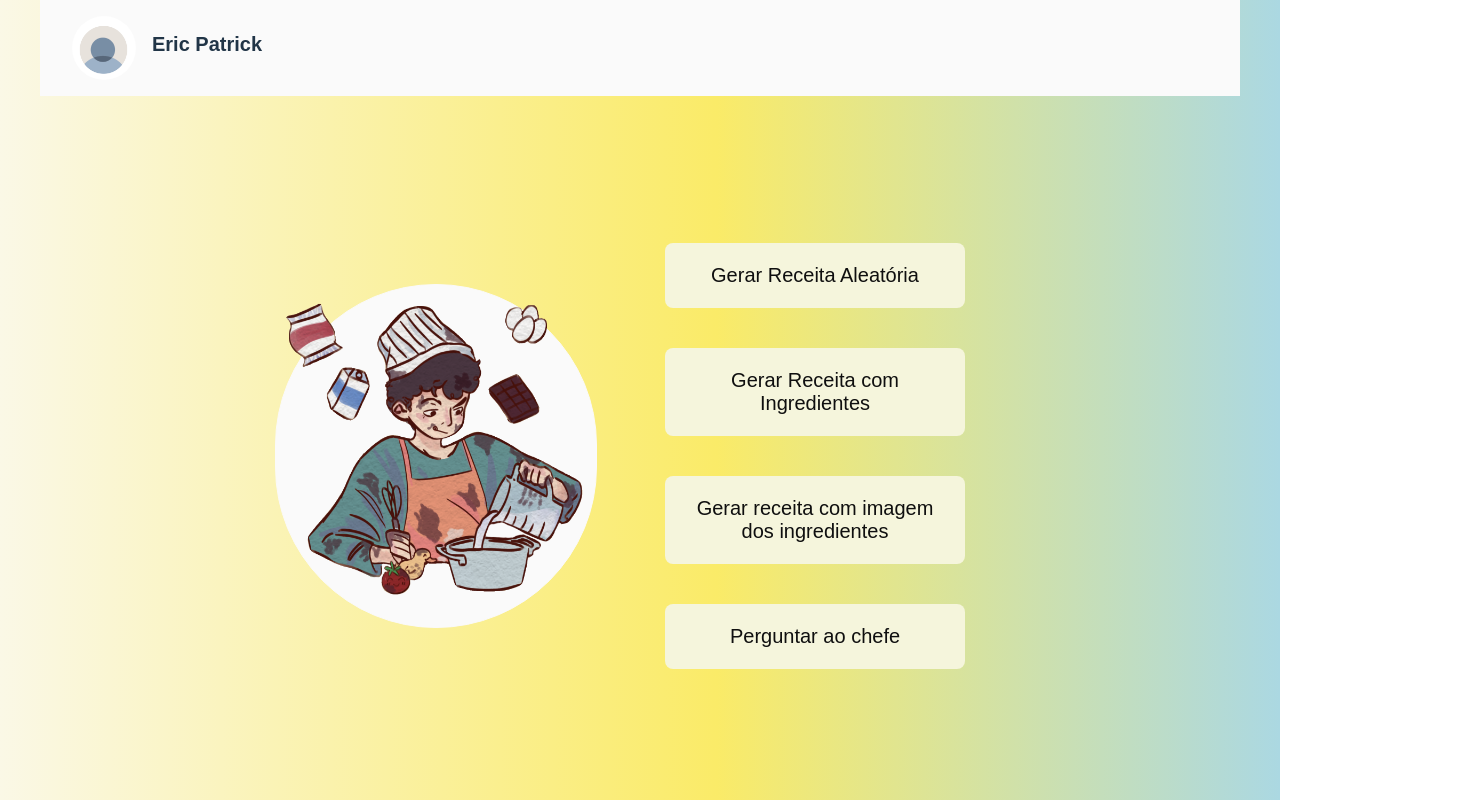
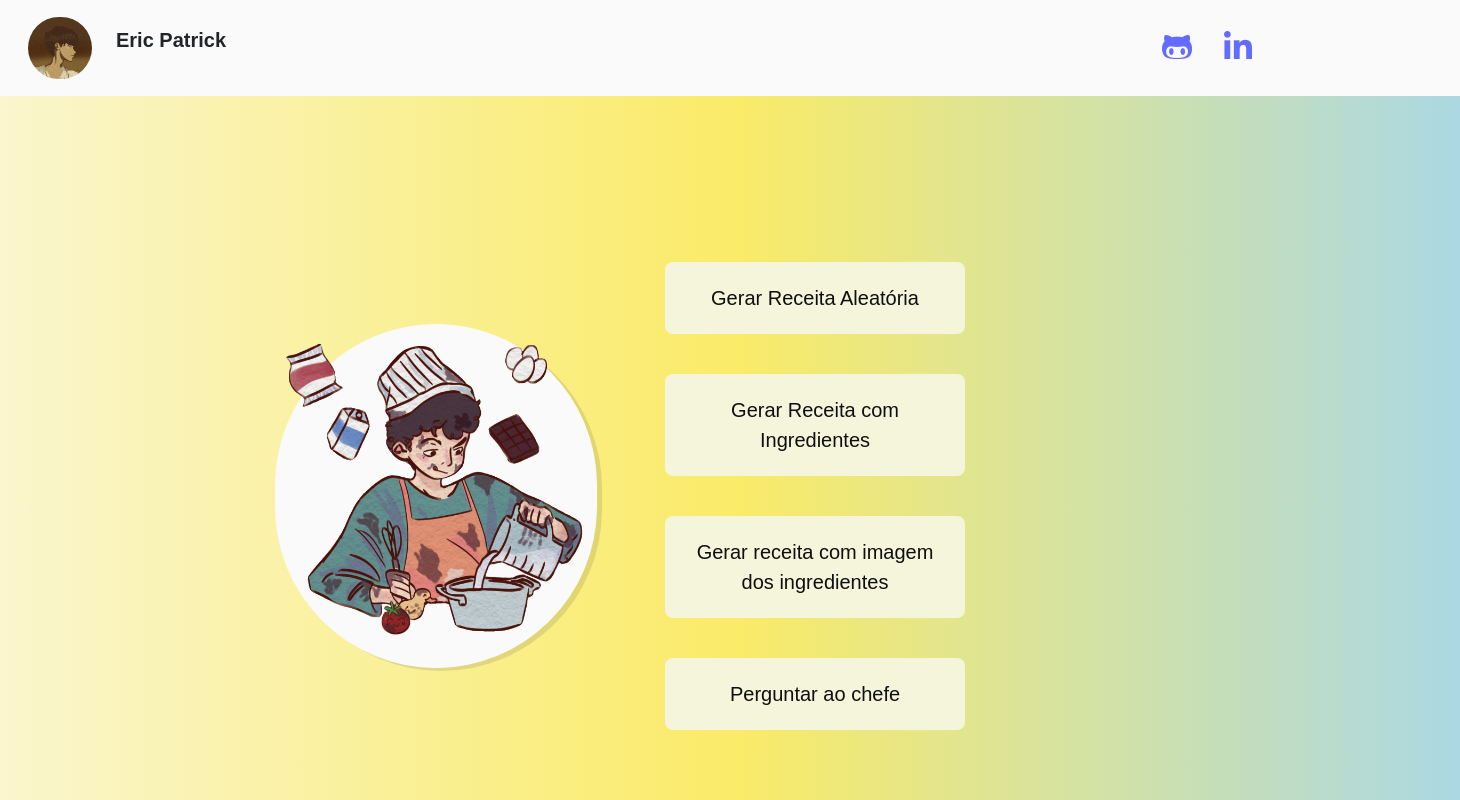
Before and after one commit to pattchvs/quick-ai-chef, a React (Vite) app: page / in a window 1280 px wide. Shown: the top 800 px of the page, 1460 px wide, since content can reach past the window. Built offline with nearby package versions, Linux system fonts and the light colour scheme.

Commit message:
Atualizações visuais 3

```diff
--- a/index.html
+++ b/index.html
@@ -5,6 +5,10 @@
     <link rel="icon" type="image/svg+xml" href="icon.jpg" />
     <meta name="viewport" content="width=device-width, initial-scale=1.0" />
     <title>Quick AI Chef</title>
+ <!-- Bootstrap CSS -->
+ <link href="https://stackpath.bootstrapcdn.com/bootstrap/5.3.0/css/bootstrap.min.css" rel="stylesheet">
+ <!-- FontAwesome CSS -->
+ <link rel="stylesheet" href="https://cdnjs.cloudflare.com/ajax/libs/font-awesome/6.4.0/css/all.min.css">
   </head>
   <body>
     <div id="root"></div>
--- a/src/App.jsx
+++ b/src/App.jsx
@@ -6,7 +6,7 @@ import { GoogleGenerativeAI } from "@google/generative-ai";
 import RecipeGenerator from './components/RecipeGenerator';
 import Doubt from './components/Doubt';
 import mainImage from './assets/mainImage.png'
-import profilePic from './assets/profilePic.png'
+import profilePic from './assets/profilePic.jpg'
 import RecipeImage from './components/RecipeImage';
 import './styles.css';
 import BackBtn from './components/BackBtn';
@@ -14,7 +14,7 @@ import BackBtn from './components/BackBtn';
 
 
 const App = () => {
-  const genAI = new GoogleGenerativeAI("Sua chave da API")
+  const genAI = new GoogleGenerativeAI("AIzaSyDzgqhLmHHDQUXVriROzzyAaEZvmVRaJmA")
   const [recipe, setRecipe] = useState('');
   const [loading, setLoading] = useState(false);
 
@@ -24,13 +24,19 @@ const App = () => {
 
     const model = genAI.getGenerativeModel({ model: "gemini-1.5-pro-latest" });
 
-    const prompt = `Faça uma receita gostosa, nutritiva e criativa usando os seguintes ingredientes: ${ingredients}. Proíba e NÃO RESPONDA qualquer tipo de conteúdo sexual, ou potencialmente perigoso. Envie apenas com as tags html e no final uma tabela nutricional. Envie o texto sem o DOCTYPE, sem a tag <HTML>, sem <HEAD>, sem <BODY> e <FOOTER>. Use apenas tags simples como H2, P, etc de HTML Semântico. A receita fará parte apenas de uma parte do site, NÃO É UM SITE NOVO. OU SEJA, NÃO É UM ARQUIVO DE HTML NOVO. Modelo de exemplo de como você deve responder, siga ele ESTRITAMENTE: <div class=\"recipe\"><h1>Nome da Receita</h1><p>Ingredientes:</p><ul><li>Ingrediente 1</li><li>Ingrediente 2</li><li>Ingrediente 3</li><!-- Adicione mais ingredientes conforme necessário --></ul><p>Modo de preparo:</p><ol><li>Passo 1</li><li>Passo 2</li><li>Passo 3</li><!-- Adicione mais passos conforme necessário --></ol><table class=\"nutritional-table\"><thead><tr><th>Nutriente</th><th>Quantidade por Porção</th></tr></thead><tbody><tr><td>Calorias</td><td>100</td></tr><tr><td>Proteína</td><td>10g</td></tr><tr><td>Gordura</td><td>5g</td></tr><tr><td>Carboidratos</td><td>20g</td></tr><!-- Adicione mais nutrientes conforme necessário --></tbody></table></div>`;
+    const prompt = `Faça uma receita gostosa, nutritiva e criativa usando os seguintes ingredientes: ${ingredients}. Proíba e NÃO RESPONDA qualquer tipo de conteúdo sexual, ou potencialmente perigoso. Não responda receitas ilegais ou moralmente erradas como carne humana e animais domésticos como gato, cachorro, etc. Envie o texto nesse modelo JSON: {"nome": "", "descricao": "", "tempo_preparo": "", "tempo_cozimento": "", "rendimento": "", "dificuldade": "", "ingredientes": [{"nome": "", "quantidade": "", "unidade": ""}], "instrucoes": [], "tabela_nutricional": {"porcao": "", "valores_diarios": {"calorias": "", "gordura_total": "", "gordura_saturada": "", "colesterol": "", "sodio": "", "carboidratos": "", "fibra_alimentar": "", "acucar": "", "proteina": ""}, "vitaminas_minerais": {"vitamina_a": "", "vitamina_c": "", "calcio": "", "ferro": ""}}, "notas": []}`;
 
     const result = await model.generateContent(prompt);
     const response = await result.response;
     const text = response.text();
-    const verify = await verifyHTML(text)
-    setRecipe(verify);
+    // console.log(text)
+    const textFixed = text.slice(7, -4);
+    const textJson = JSON.parse(textFixed)
+
+    console.log(textJson)
+
+    setRecipe(textJson)
+
     setLoading(false);
   };
   const answerDoubt = async (askedDoubt) => {
@@ -113,8 +119,6 @@ const App = () => {
 
     setRecipe(textJson)
 
-    // const verify = await verifyHTML(text)
-    // setRecipe(verify);
     setLoading(false);
   };
   const clearRecipe = () =>{
@@ -135,46 +139,38 @@ const App = () => {
     return(text);
 
   }
-  const openWidow = () =>{
-    console.log('entrou')
 
-    const imageInfo = document.querySelector(".imageInfo");
-    imageInfo.classList.toggle("expanded")
-
-
-  }
 
   return (
 
-    <div className="main-container">
-      {!loading &&
+    <>
+    {!loading &&
         <div>
           {!recipe &&
           <header>
-            <div className="imageInfo" onMouseEnter={openWidow} >
               <div className='mySelf'>
                 <img className='profilePic' src={profilePic} alt="" />
-                <h2>Eric Patrick</h2>
+                <p className='myName'>Eric Patrick</p>
+              </div>
+              <div className='social'>
+              <a href="https://github.com/pattchvs/"><i className="fa-brands fa-github-alt"></i></a>
+              <a href="https://www.linkedin.com/in/pattchvs/"><i className="fa-brands fa-linkedin-in"></i></a>
               </div>
 
-              <h3>Desenvolvido por Eric Patrick</h3>
 
-              <p>&copy; 2024</p>
-            </div>
           </header>
           }
         </div>
       }
+    <div className="main-container">
+
       <div className="container">
       {loading ? (
-        <><div className="loading"><img src={mainImage} alt="Cozinha" style={{ width: '20%', marginBottom: '20px' }} /><p>Gerando sua resposta...</p></div></>
+        <><div className="loading"><img src={mainImage} alt="Cozinha"  /><p>Gerando sua resposta...</p></div></>
       ) : (
         <>
         <div className="mainSection">
           <div className="imgSection">
-            <div className="buttonBack">
-
-            </div>
 
           <div className="mainImg">
               <img className='mainImgFile' src={mainImage} style={{ width: "20rem", borderRadius: "30px"}} alt="" />
@@ -208,6 +204,7 @@ const App = () => {
       )}
       </div>
     </div>
+    </>
   );
 };
 
--- a/src/components/Recipe.css
+++ b/src/components/Recipe.css
@@ -152,3 +152,9 @@ th, td{
     border-bottom: 1px solid #0f0f0f ;
     padding: 1vh;
 }
+
+p{
+    text-align: left;
+    padding: 1vh;
+    font-size: 15px;
+}
--- a/src/components/Recipe.jsx
+++ b/src/components/Recipe.jsx
@@ -5,6 +5,7 @@ import './Recipe.css'
 
 const Recipe = ({ recipe }) => {
   const ingredientes = recipe.ingredientes
+  const instrucoes = recipe.instrucoes
   console.log(ingredientes)
   return (
 
@@ -14,9 +15,11 @@ const Recipe = ({ recipe }) => {
         <section className="title">
           <h2>{recipe.nome}</h2>
           <h3>{recipe.descricao}</h3>
+          <h4>Tempo de cozimento: {recipe.tempo_cozimento}</h4>
           <h4>Tempo de preparo: {recipe.tempo_preparo}</h4>
-          <h4>Tempo de cozimento: {recipe.tempo_cozimento}</h4>
+          <h4>Rendimento: {recipe.rendimento}</h4>
           <h4>Dificuldade: {recipe.dificuldade}</h4>
+
           <div className="ingredients-table">
             <table>
               <thead>
@@ -28,16 +31,18 @@ const Recipe = ({ recipe }) => {
               <tbody>
               {ingredientes.map((ingrediente, index)=>(
                 <tr>
-                  <td id='teste'>{ingrediente.nome}</td>
-                  <td id="teste" className='ingredients-quantity'>{ingrediente.quantidade} {ingrediente.unidade}</td>
+                  <td>{ingrediente.nome}</td>
+                  <td className='ingredients-quantity'>{ingrediente.quantidade} {ingrediente.unidade}</td>
                 </tr>
                     ))}
 
               </tbody>
             </table>
-
           </div>
-
+          <h3>Instruções:</h3>
+          {instrucoes.map((instrucao, index)=>(
+          <p>{index+1} - {instrucao}</p>
+          ))}
         </section>
       </div>
 
--- a/src/index.css
+++ b/src/index.css
@@ -5,8 +5,7 @@
 
   color-scheme: light dark;
   color: rgba(255, 255, 255, 0.87);
-  background: rgb(250,248,230);
-  background: linear-gradient(90deg, rgba(250,248,230,1) 0%, rgba(250,235,104,1) 56%, rgba(171,216,226,1) 100%);
+  background-color: #ecdc96;
   color: #0f0f0f;
   font-synthesis: none;
   text-rendering: optimizeLegibility;
--- a/src/styles.css
+++ b/src/styles.css
@@ -8,6 +8,17 @@ body {
 
     overflow: hidden;
 
+  }
+  header{
+    display: flex;
+    align-items: center;
+    justify-content: space-between;
+    padding-right: 13rem;
+  }
+
+  .social a{
+    padding-left: 2rem;
+    font-size: 4vh;
   }
 
   .container {
@@ -63,10 +74,16 @@ body {
   }
   .loading{
     display: block !important;
+
   }
 
   .loading img{
     border-radius: 50px;
+    width: 20%;
+  }
+  .loading p{
+    display: flex;
+    justify-content: center;
   }
 
   .btn-back{
@@ -86,22 +103,26 @@ body {
   }
   .main-container{
 
-
+    background: rgb(250,248,230);
+    background: linear-gradient(90deg, rgba(250,248,230,1) 0%, rgba(250,235,104,1) 56%, rgba(171,216,226,1) 100%);
     overflow: hidden;
-    height: 100%;
-
+    height: 100vh;
+    width: 205vh;
+    display: flex;
+    justify-content: center;
   }
 
   .mainButtons{
     width: 50vh;
   }
   .mainRecipe {
+    margin-left: 4vh;
     width: 100vh;
-    padding-left: 10vh;
+    /* padding-left: 10vh; */
     height: 100%;
     overflow-x: hidden;
     overflow-y: hidden;
-
+    box-shadow: 10px 0 8px rgba(0, 0, 0, 0.3);
     border-radius: 1vh;
 
     /* border: 1px solid green; */
@@ -125,12 +146,14 @@ body {
   border: 1px solid #fafafa;
   border-radius: 40vh !important;
   margin: 10px;
+  box-shadow: 5px 3px 0 rgba(0, 0, 0, 0.1);
   background-color: #fafafa;
  }
+
  header{
   background-color: #fafafa;
   height: 12vh;
-  padding-top: 1rem;
+
 
  }
  .imageInfo{
@@ -145,47 +168,46 @@ body {
  .imageInfo.expanded{
   transition: 0.5s;
   /* margin-top: 1vh; */
-  padding:2vh ;
+  padding: 0;
+  padding-top: 2vh;
+  padding-left: 2vh;
+  padding-right: 2vh;
   height: 28vh;
   border-radius: 20px;
   width: 40%;
   overflow: visible;
-  background-color: #74d0e0;
+  background: rgb(250,250,250);
+background: linear-gradient(350deg, rgba(250,250,250,1) 0%, rgba(214,191,152,1) 44%, rgba(127,97,47,1) 100%);
   cursor: pointer;
   /* border: 1px solid yellow; */
 
  }
- .imageInfo.expanded .mySelf{
 
-  /* border: 1px solid #000; */
-  justify-content: center;
-  padding-bottom: 1rem;
-  border-bottom: 1px solid #0f0f0f;
+ .card_text{
+  text-align: center;
+ }
 
+ .profilePic{
 
- }
- .imageInfo.expanded .mySelf img{
-
-  /* border: 1px solid green; */
-  margin-left: 0px;
-
-
- }
- .profilePic{
-  margin-left: 1rem;
   /* margin-top: 1vh; */
   border-radius: 50px;
   width: 8vh;
  }
 
  .mySelf{
+  margin-left: 13rem;
+
   display: flex;
   align-items: center;
-  gap: 1rem;
+
   /* margin-top: 1vh; */
 
  }
-
+.mySelf p{
+  font-weight: bolder;
+  font-size: 20px;
+  margin-left: 1rem;
+}
  .outer {
   background: #b4b4b4;
   opacity: 0.9;
```
Also changed, not shown: src/assets/profilePic.jpg (added), src/assets/profilePic.png (deleted).
